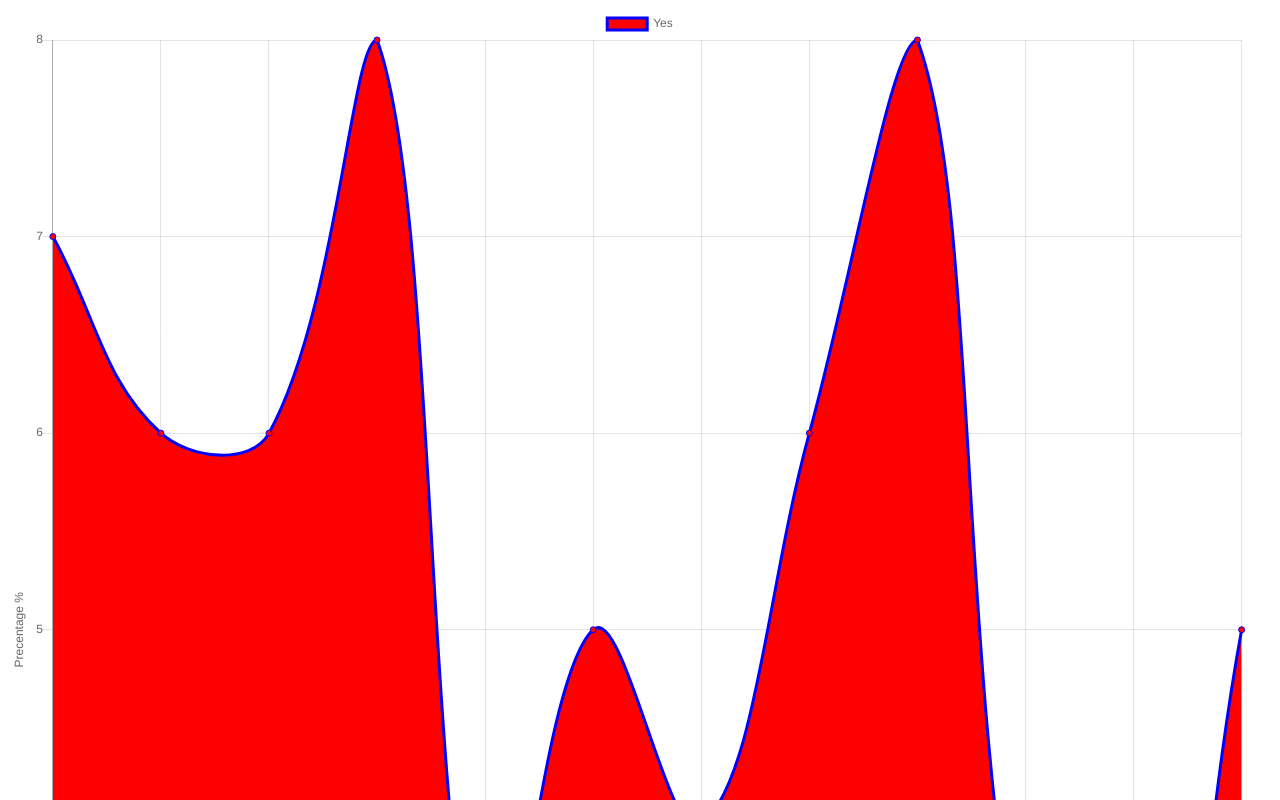
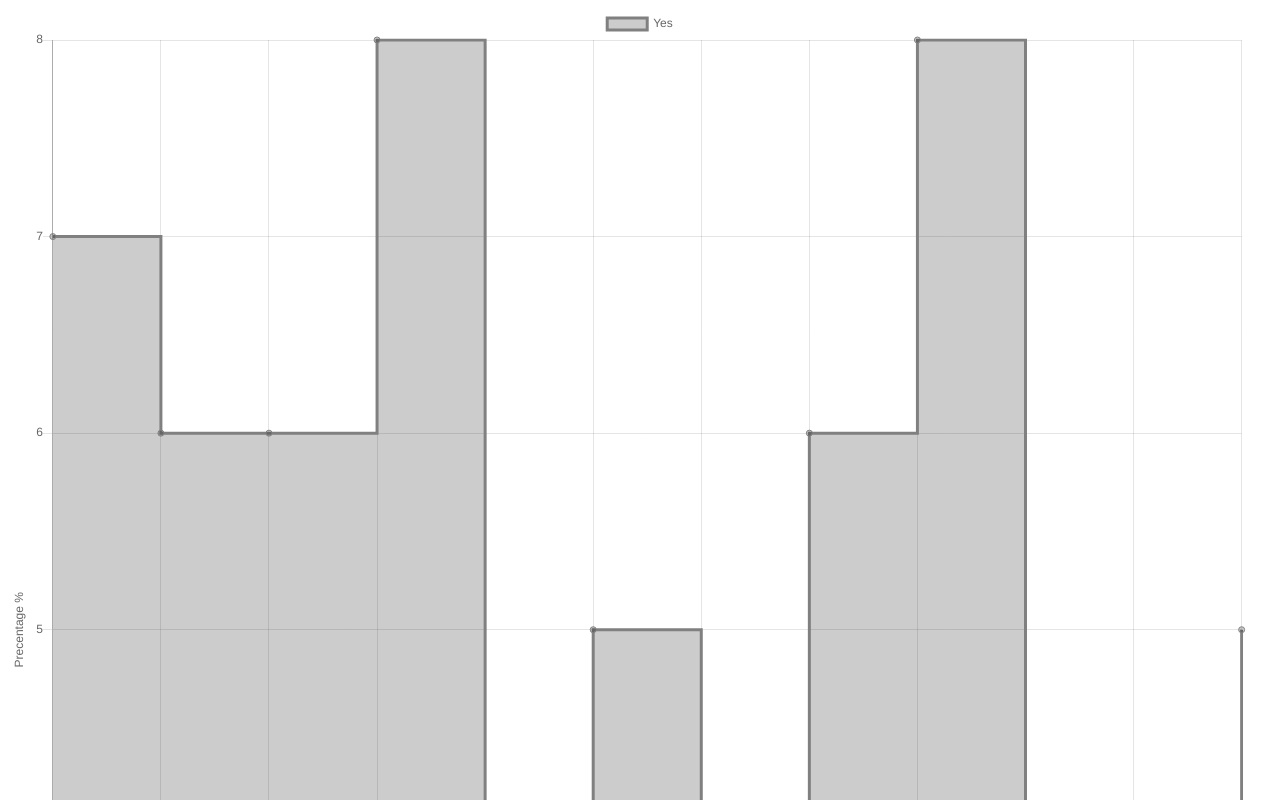
Before and after one commit to HariantoAtWork/test-gfk, a website: page index.html in a window 1280 px wide. Shown: the top 800 px of the page. Drawn offline with nearby package versions, Linux system fonts and the light colour scheme.

Commit message:
Replaced uniq with filter

```diff
--- a/index.html
+++ b/index.html
@@ -10,7 +10,6 @@
     <canvas id="myChart" width="400" height="400"></canvas>
 
     <script src="https://cdnjs.cloudflare.com/ajax/libs/Chart.js/2.7.2/Chart.bundle.min.js"></script>
-    <script src="https://cdnjs.cloudflare.com/ajax/libs/lodash.js/4.17.5/lodash.min.js"></script>
     <script src="yes-chart.js"></script>
 </body>
 </html>
--- a/yes-chart.js
+++ b/yes-chart.js
@@ -32,7 +32,9 @@ const filterAnswer = (value, list) => list.filter(x => x['ANSWER'] === value)
 
 
 const attachElement = (elementById, list) => {
-    const labels = _.uniq(list.map(data => data['DATE']))
+    const labels = list
+        .map(data => data['DATE'])
+        .filter((value, index, self) => self.indexOf(value) === index)
     const data = []
     labels.forEach(label => {
         const amount = list.filter(item => item['DATE'] === label).length
@@ -46,9 +48,10 @@ const attachElement = (elementById, list) => {
             labels: labels,
             datasets: [{
                 label: 'Yes',
-                backgroundColor: 'red',
-                borderColor: 'blue',
-                data: data
+                backgroundColor: 'rgba(0,0,0,.2)',
+                borderColor: 'grey',
+                data: data,
+                steppedLine: 'before'
             }]
         },
         options: {
```
